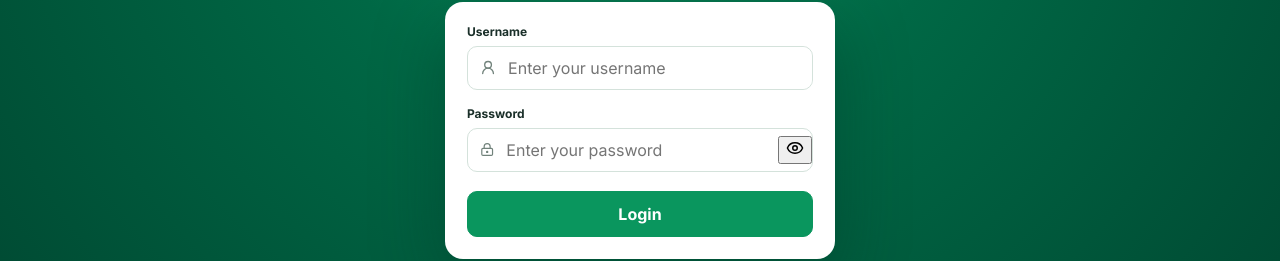
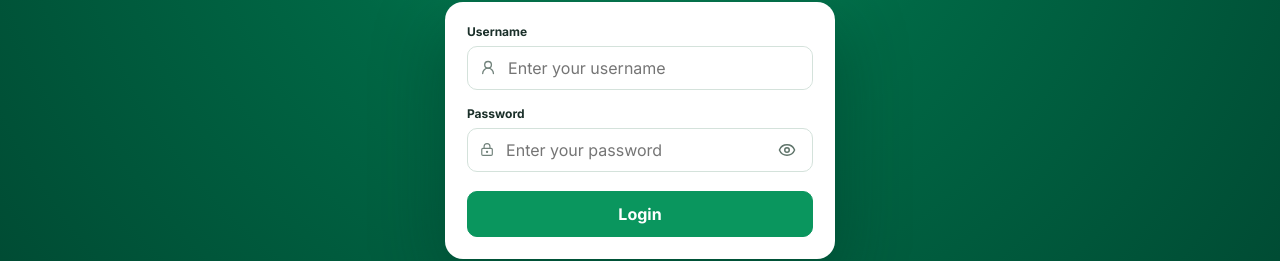
Before and after one commit to Mhd-Azeem/School-Attendance, a React (Vite) app in the folder web/: page /#/login in a window 1280 px wide. Shown: the part 344-605 px from the top of the page. Built offline with nearby package versions, Linux system fonts and the light colour scheme; no server answers.

Commit message:
Style login password visibility control

```diff
--- a/web/src/styles.css
+++ b/web/src/styles.css
@@ -651,3 +651,28 @@ button:disabled,.primary:disabled,.submit:disabled{
 .pull-refresh-indicator.refreshing svg{animation:pull-refresh-spin .8s linear infinite}
 @keyframes pull-refresh-spin{to{transform:rotate(360deg)}}
 @media(min-width:701px){.pull-refresh-indicator{display:none}}
+
+
+/* Login password visibility toggle */
+.password-input{padding-right:6px}
+.password-input input{min-width:0}
+.password-toggle{
+ flex:none;
+ width:38px;
+ height:38px;
+ display:grid;
+ place-items:center;
+ border:0!important;
+ border-radius:9px!important;
+ background:transparent!important;
+ color:#5f746a!important;
+ padding:0!important;
+ box-shadow:none!important;
+ backdrop-filter:none!important;
+ -webkit-backdrop-filter:none!important;
+ transform:none!important;
+}
+.password-toggle::before,.password-toggle::after{content:none!important;display:none!important}
+.password-toggle:hover{background:#edf6f1!important;color:#08784f!important}
+.password-toggle:active{background:#e3f1ea!important;transform:scale(.96)!important}
+.password-toggle:focus-visible{outline:2px solid #56bd8c;outline-offset:2px}
```
